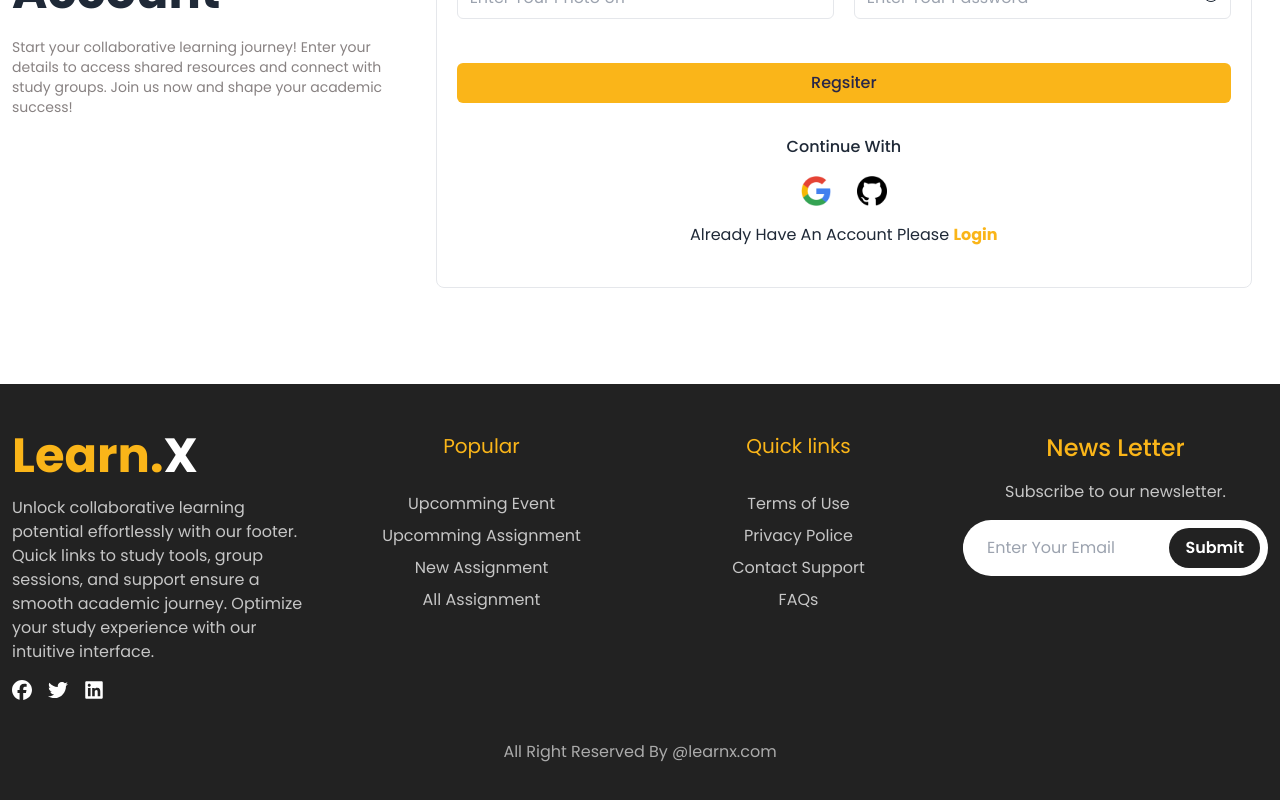
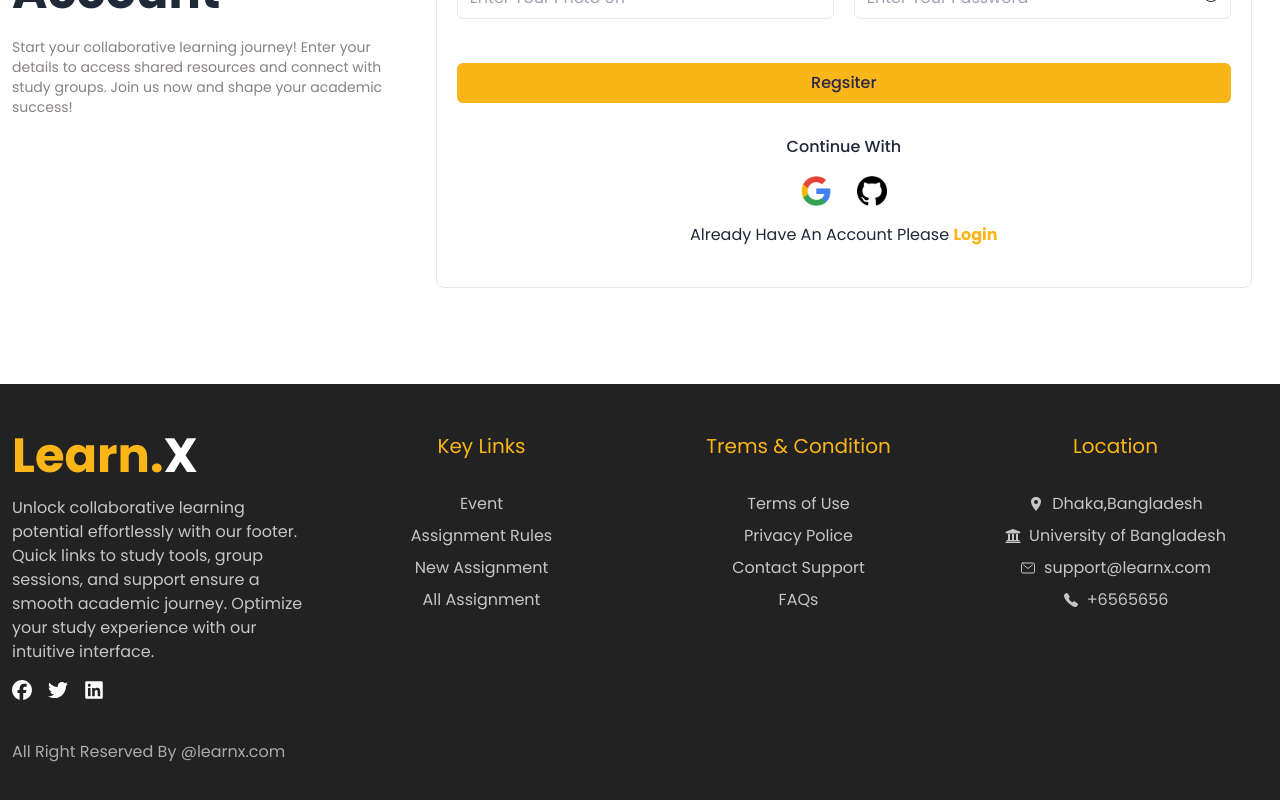
Before and after one commit to sharifulislam1999/learnx, a React (Vite) app: page /register in a window 1280 px wide. Shown: the part 476-1276 px from the top of the page. Built offline with nearby package versions, Linux system fonts and the light colour scheme; no server answers.

Commit message:
add footer

```diff
--- a/src/Components/Comment/Comment.jsx
+++ b/src/Components/Comment/Comment.jsx
@@ -26,7 +26,7 @@ const Comment = ({id,comments,setComments}) => {
         <div>
        <form onSubmit={handleComment} className="mt-10">
        <textarea name="comment" placeholder="Enter Your Comment" className="border w-full text-sm h-20 p-2 rounded-md focus:outline-none resize-y" id="" required/><br/>
-       <input type="submit" className="py-2 mt-2 px-6 rounded-lg bg-[#FAB519] text-white" value="Comment" />
+       <input type="submit" className="py-2 cursor-pointer mt-2 px-6 rounded-lg bg-[#FAB519] text-white" value="Comment" />
        </form>
     </div>
 
--- a/src/Components/Footer/Footer.jsx
+++ b/src/Components/Footer/Footer.jsx
@@ -2,6 +2,12 @@ import { Link } from 'react-router-dom';
 import { FaFacebook } from "react-icons/fa6";
 import { FaLinkedin } from "react-icons/fa";
 import { FaTwitter } from "react-icons/fa";
+import { FaUniversity } from "react-icons/fa";
+import { IoMailOutline } from "react-icons/io5";
+import { IoCall } from "react-icons/io5";
+
+import { IoLocationSharp } from "react-icons/io5";
+
 
 
 
@@ -34,13 +40,13 @@ const Footer = () => {
               </div>
             </div>
             <div className="col-span-1 text-left lg:text-center space-y-8">
-              <div className="text-[#FAB519] text-xl font-normal">
-                <h1>Popular</h1>
+            <div className="text-[#FAB519] text-xl font-normal">
+                <h1>Key Links</h1>
               </div>
               <div className="text-[#c6c6c6]">
                 <ul className="space-y-2">
-                  <li>Upcomming Event</li>
-                  <li>Upcomming Assignment</li>
+                  <li>Event</li>
+                  <li>Assignment Rules</li>
                   <li>New Assignment</li>
                   <li>All Assignment</li>
                 </ul>
@@ -48,9 +54,9 @@ const Footer = () => {
             </div>
             <div className="col-span-1  text-left lg:text-center space-y-8">
               <div className="text-[#FAB519] text-xl font-normal">
-                <h1>Quick links</h1>
+                <h1>Trems & Condition</h1>
               </div>
-              <div className="text-[#c6c6c6] font-normal">
+              <div className="text-[#c6c6c6] font-normal mt-8">
                 <ul className="space-y-2">
                   <li>Terms of Use</li>
                   <li>Privacy Police</li>
@@ -59,32 +65,22 @@ const Footer = () => {
                 </ul>
               </div>
             </div>
-            <div className="col-span-1  text-left lg:text-center space-y-4">
-              <div>
-                <h1 className="text-2xl text-[#FAB519] font-medium">News Letter</h1>
+            <div className="col-span-1  text-left lg:text-center space-y-8">
+            <div className="text-[#FAB519] text-xl font-normal">
+                <h1>Location</h1>
               </div>
               <div className="text-[#c6c6c6] font-normal">
-                <p>Subscribe to our newsletter.</p>
-              </div>
-              <div className="text-[#c6c6c6]">
-                <div className="flex items-center bg-white rounded-full">
-                  <div className="flex-grow">
-                    <input
-                      className="w-full text-base px-6  rounded-full border-none outline-none"
-                      type="email"
-                      placeholder="Enter Your Email"
-                    />
-                  </div>
-                  <div className="p-2">
-                    <h1 className="py-2 cursor-pointer bg-[#222222] text-white font-semibold px-4 rounded-full">
-                      Submit
-                    </h1>
-                  </div>
-                </div>
+                <ul className="space-y-2 flex justify-center flex-col text-center">
+                  <li className='flex justify-start lg:justify-center gap-2 items-center'><IoLocationSharp></IoLocationSharp>Dhaka,Bangladesh</li>
+                  <li className='flex justify-start lg:justify-center gap-2 items-center'><FaUniversity></FaUniversity>University of Bangladesh</li>
+                  <li className='flex justify-start lg:justify-center gap-2 items-center'><IoMailOutline></IoMailOutline>support@learnx.com</li>
+                  <li className='flex justify-start lg:justify-center gap-2 items-center'><IoCall></IoCall>+6565656</li>
+
+                </ul>
               </div>
             </div>
           </div>
-          <div className="text-center mt-10 text-[#ABABAB]">
+          <div className="text-left mt-10 text-[#ABABAB]">
             <span>All Right Reserved By @learnx.com</span>
           </div>
         </div>
```
